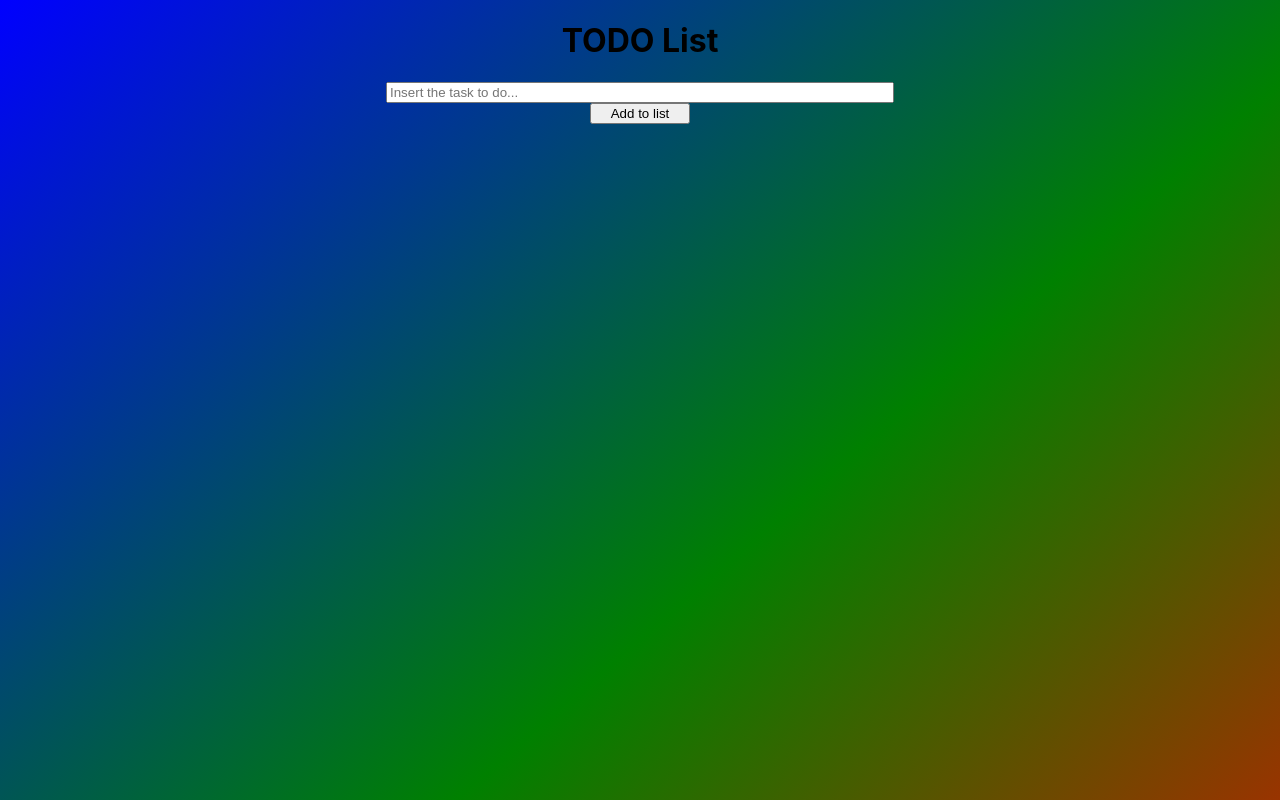
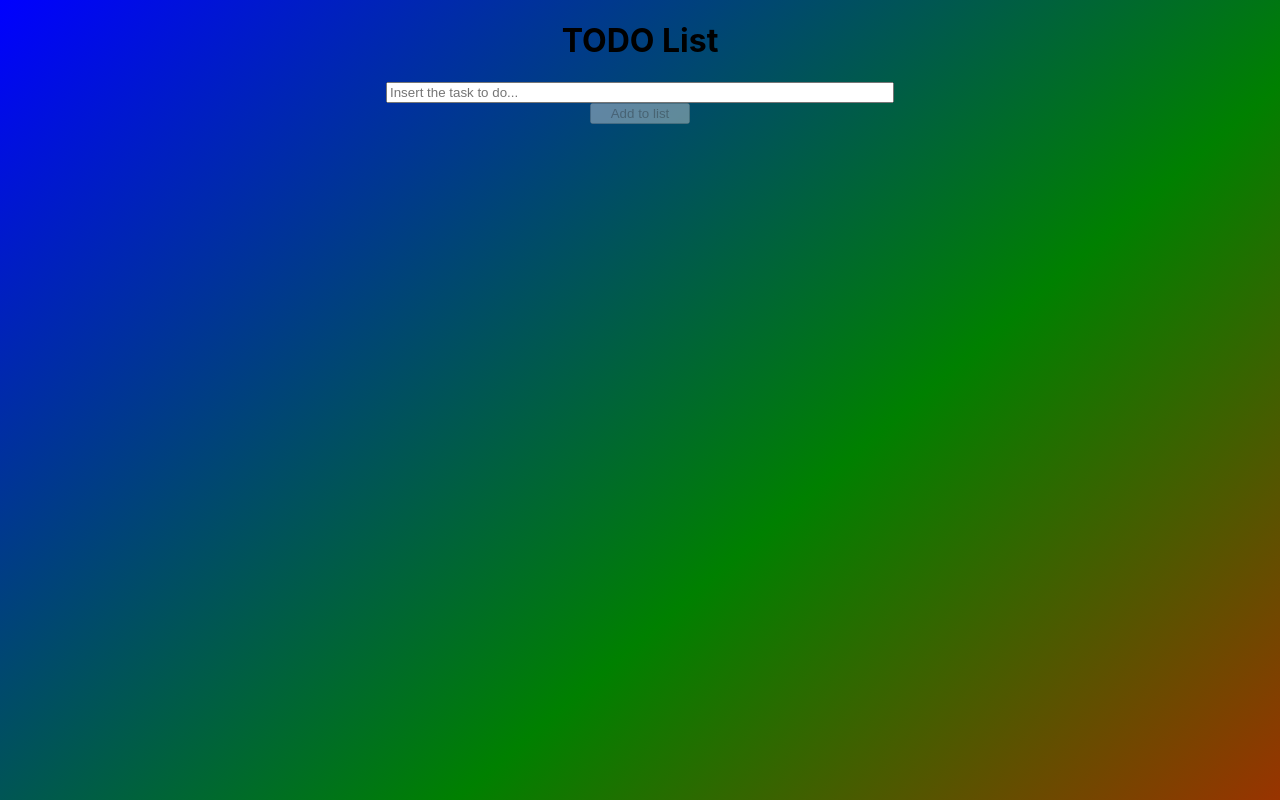
Before and after one commit to NapalfIzon/w06ch1-izquieta, a React (Create React App) app: page / in a window 1280 px wide. Shown: the top 800 px of the page. Built offline with nearby package versions, Linux system fonts and the light colour scheme.

Commit message:
:white_check_mark: Adding first Form Component test OK

```diff
--- a/src/components/Form/Form.js
+++ b/src/components/Form/Form.js
@@ -5,9 +5,9 @@ const Form = () => {
 
   const changeValue = () => {};
 
-  const isDisabled = () => {
-    return true;
-  };
+  // const isDisabled = () => {
+  //   return "";
+  // };
 
   return (
     <form className="form__todo" onSubmit={sendForm} autoComplete="off">
@@ -19,7 +19,7 @@ const Form = () => {
         placeholder="Insert the task to do..."
         required
       />
-      <button className="form__button" disabled={isDisabled}>
+      <button className="form__button" disabled="{isDisabled}">
         Add to list
       </button>
     </form>
```
Also changed, not shown: 1 other file (tests, documents, lock files or other folders).
